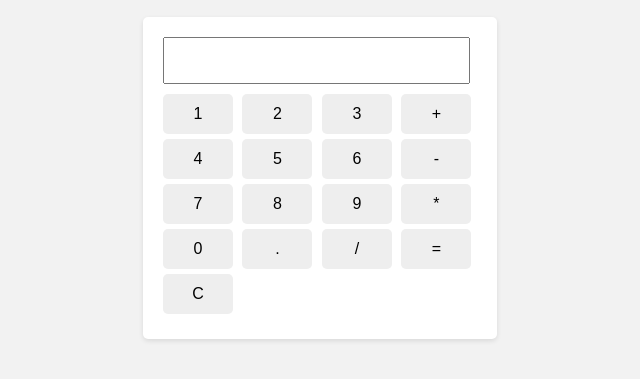
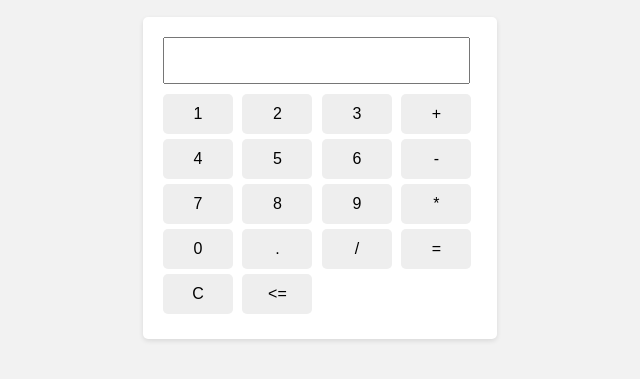
Before and after one commit to fluxspirix/exercise-branchs-merge, a plain HTML site: page index.html in a window 1280 px wide. Shown: the part 119-498 px from the top of the page, without its empty margins (320-960 px from the left). Drawn offline with Linux system fonts and the light colour scheme.

Commit message:
solucione el btn de '<=' para elimnr el last-char

```diff
--- a/index.html
+++ b/index.html
@@ -36,6 +36,7 @@
         <input type="button" value="=" onclick="calcular()">
         <br>
         <input type="button" value="C" onclick="limpiarPantalla()">
+        <input type="button" value="<=" onclick="deshacer()">
     </div>
 
     <script src="script.js"></script>
--- a/script.js
+++ b/script.js
@@ -11,3 +11,11 @@ function calcular() {
 function limpiarPantalla() {
     document.getElementById('pantalla').value = '';
 }
+
+
+function deshacer() {
+    const valorPantalla = document.getElementById('pantalla').value;
+    document.getElementById('pantalla').value = valorPantalla.slice(0,-1)
+
+
+}
```
